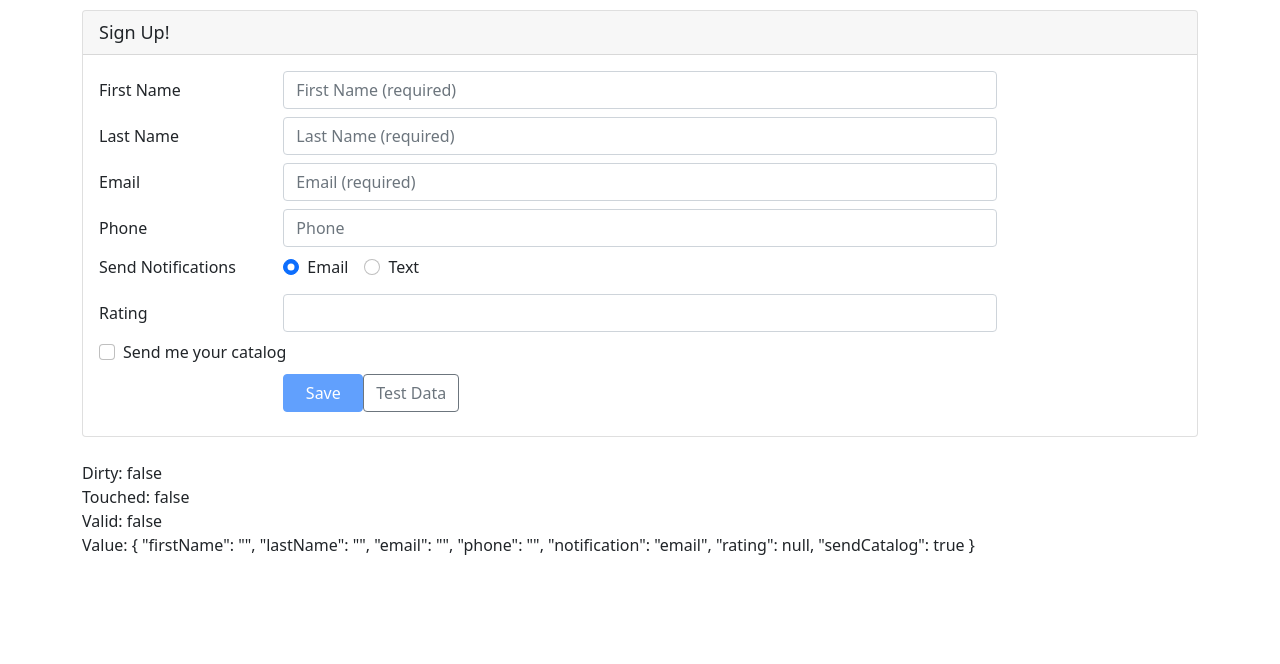
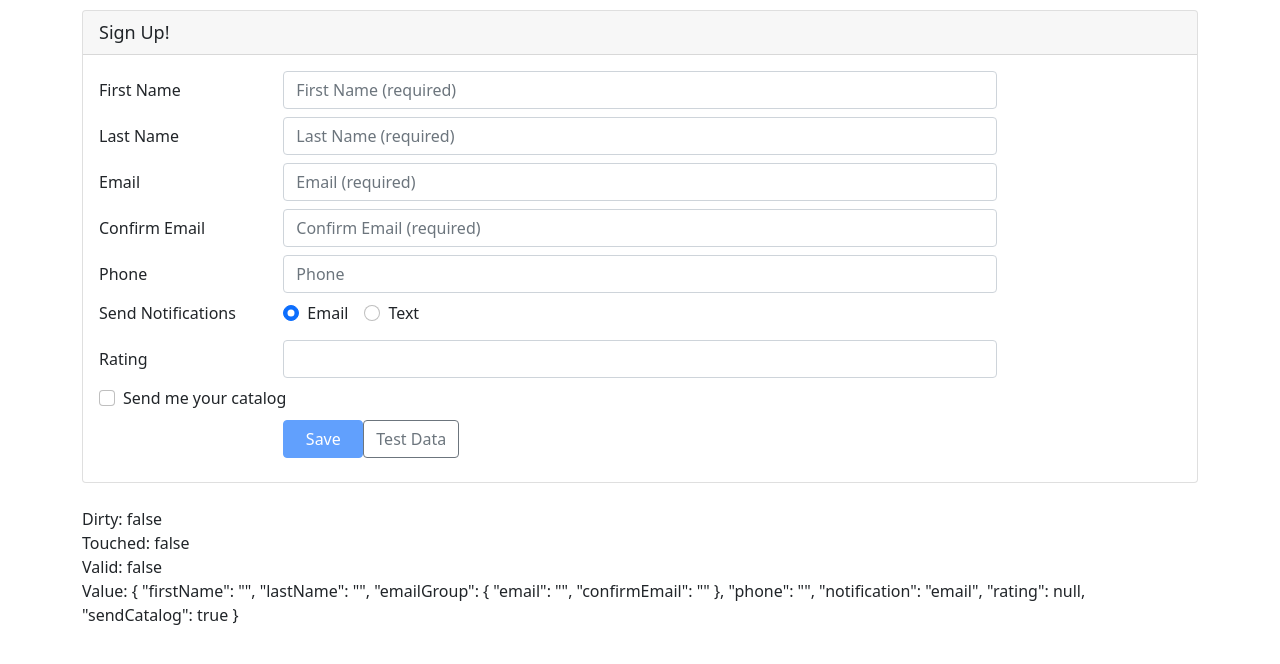
Before and after one commit to rocio-garrido/angular-reactive-forms, an Angular app in the folder demo-start-v12/: page / in a window 1280 px wide. Shown: the top 664 px of the page. Built offline with nearby package versions, Linux system fonts and the light colour scheme.

Commit message:
Cross-field validation: nested form-group

```diff
--- a/demo-start-v12/src/app/customers/customer.component.html
+++ b/demo-start-v12/src/app/customers/customer.component.html
@@ -61,6 +61,7 @@
         </div>
       </div>
 
+      <div formGroupName="emailGroup">
         <div class="form-group row mb-2">
           <label class="col-md-2 col-form-label" for="emailId">Email</label>
           <div class="col-md-8">
@@ -72,19 +73,56 @@
               formControlName="email"
               [ngClass]="{
                 'is-invalid':
-                (customerForm.get('email')?.touched ||
-                  customerForm.get('email')?.dirty) &&
-                !customerForm.get('email')?.valid
+                  (customerForm.get('emailGroup.email')?.touched ||
+                    customerForm.get('emailGroup.email')?.dirty) &&
+                  !customerForm.get('emailGroup.email')?.valid
               }"
             />
             <span class="invalid-feedback">
-            <span *ngIf="customerForm.get('email')?.errors?.required">
+              <span
+                *ngIf="customerForm.get('emailGroup.email')?.errors?.required"
+              >
                 Please enter your email address.
               </span>
-            <span *ngIf="customerForm.get('email')?.errors?.email">
+              <span *ngIf="customerForm.get('emailGroup.email')?.errors?.email">
                 Please enter a valid email address.
               </span>
             </span>
+          </div>
+        </div>
+
+        <div class="form-group row mb-2">
+          <label class="col-md-2 col-form-label" for="confirmEmailId"
+            >Confirm Email</label
+          >
+          <div class="col-md-8">
+            <input
+              class="form-control"
+              id="confirmEmailId"
+              type="email"
+              placeholder="Confirm Email (required)"
+              formControlName="confirmEmail"
+              [ngClass]="{
+                'is-invalid':
+                  customerForm.get('emailGroup')?.errors ||
+                  ((customerForm.get('emailGroup.confirmEmail')?.touched ||
+                    customerForm.get('emailGroup.confirmEmail')?.dirty) &&
+                    !customerForm.get('emailGroup.confirmEmail')?.valid)
+              }"
+            />
+            <span class="invalid-feedback">
+              <span
+                *ngIf="
+                  customerForm.get('emailGroup.confirmEmail')?.errors?.required
+                "
+              >
+                Please confirm your email address.
+              </span>
+              <span *ngIf="customerForm.get('emailGroup')?.errors?.match">
+                The confirmation does not match the email address.
+              </span>
+            </span>
+          </div>
         </div>
       </div>
 
--- a/demo-start-v12/src/app/customers/customer.component.ts
+++ b/demo-start-v12/src/app/customers/customer.component.ts
@@ -26,7 +26,10 @@
     this.customerForm = this.fb.group({
       firstName: ['', [Validators.required, Validators.minLength(3)]],
       lastName: ['', [Validators.required, Validators.maxLength(50)]],
-      email: ['', [Validators.required, Validators.email]],
+      emailGroup: this.fb.group({
+        email: ['', [Validators.required, Validators.email]],
+        confirmEmail: ['', [Validators.required]]
+      }),
       phone: '',
       notification: 'email',
       rating: [null, ratingRange(1, 5)],
```
Lines whose indentation alone changed are shown as unchanged.
